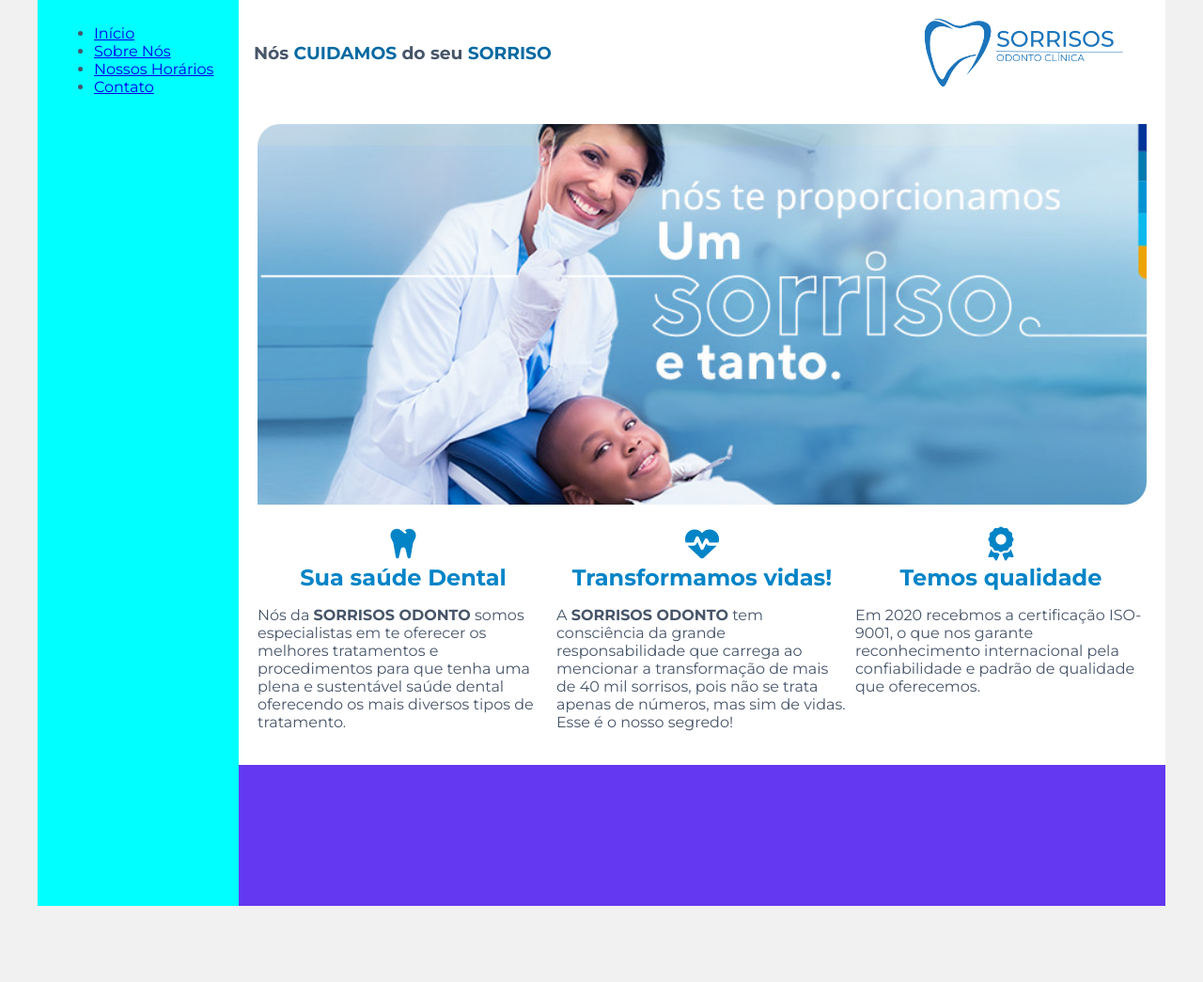
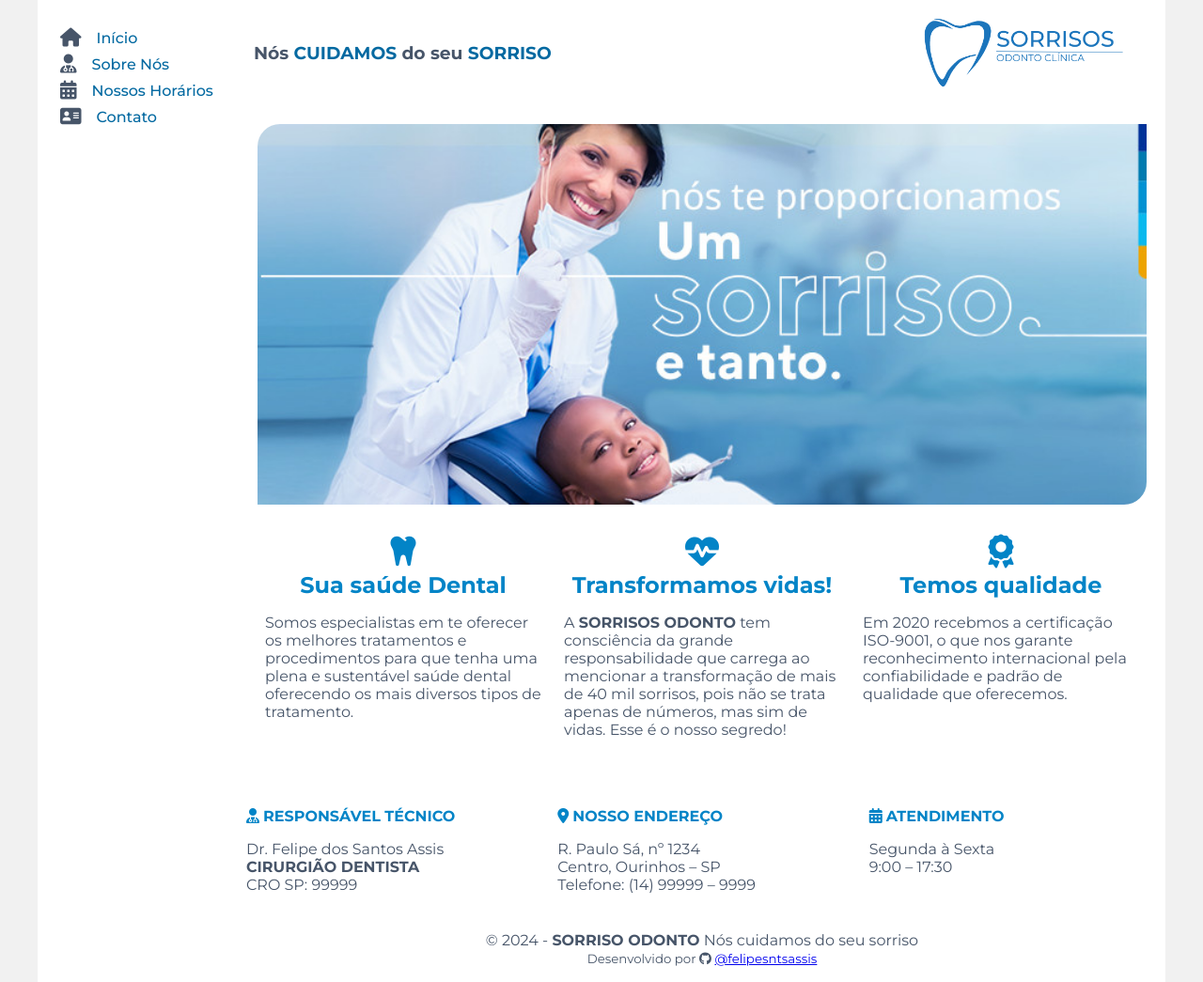
Before and after one commit to felipesntsassis/trilha-html, a plain HTML site: page index.html in a window 1280 px wide. Shown: the whole page at 94% size. Before the commit the page ends 964 px from the top, so only its background shows below. Drawn offline with Linux system fonts and the light colour scheme.

Commit message:
Implementação da página inicial.

```diff
--- a/assets/css/base.css
+++ b/assets/css/base.css
@@ -3,6 +3,7 @@
     --blue-sky-500: #0ea5e9;
     --blue-sky-600: #0284c7;
     --slate: #475569;
+    --white: #ffffff;
 }
 
 html, body {
@@ -32,7 +33,7 @@ body {
 
 .menu {
     width: 15%;
-    background-color: aqua;
+    background-color: var(--white);
     padding: 10px 20px 0px;
 }
 
@@ -72,10 +73,14 @@ body {
     border-bottom-right-radius: 24px;
 }
 
-.content .grid-content {
+.grid-content {
     display: grid;
     grid-template-columns: repeat(3, 1fr);
     gap: 0.5rem;
+}
+
+.grid-content-item {
+    padding: 0.5em;
 }
 
 .grid-content-item h2 {
@@ -87,12 +92,65 @@ body {
     color: var(--blue-sky-600);
 }
 
+.grid-content-item h4 {
+    display: flex;
+    flex-direction: row;
+    align-items: center;
+    justify-content: flex-start;
+    margin-bottom: 0.25rem;
+    color: var(--blue-sky-600);
+    text-transform: uppercase;
+}
+
+.grid-content-item h4 i {
+    margin-right: 0.25rem;
+}
+
 .grid-content-item h2 i {
     font-size: 2.25rem;
     margin-bottom: 0.15rem;
 }
 
 .footer {
-    background-color: rgb(99, 56, 240);
-    min-height: 150px;
+    display: flex;
+    flex-direction: column;
+    justify-content: baseline;
+    background-color: var(--white);
 }
+
+.footer p {
+    text-align: center;
+}
+
+.footer .grid-content-item p {
+    text-align: left;
+}
+
+.menu ul {
+    list-style: none;
+    padding: 0;
+}
+
+.menu ul li {
+    display: flex;
+    flex-direction: row;
+    align-items: center;
+    justify-content: flex-start;
+    padding: 0.25rem;
+}
+
+.menu ul li a {
+    color: var(--blue-sky);
+    font-weight: 500;
+    text-decoration: none;
+}
+
+.menu ul li a:hover {
+    text-decoration: underline;
+}
+
+
+.menu ul li i {
+    margin-right: 1rem;
+    font-size: 1.25rem;
+}
--- a/index.html
+++ b/index.html
@@ -20,10 +20,30 @@
             <div class="menu">
                 <!-- Aqui vai o seu menu -->
                 <ul>
-                    <li><a href="index.html">Início</a></li>
-                    <li><a href="about.html ">Sobre Nós</a></li>
-                    <li><a href="our-schedules.html">Nossos Horários</a></li>
-                    <li><a href="contact.html">Contato</a></li>
+                    <li>
+                        <i class="fa-solid fa-house"></i>
+                        <a href="index.html">
+                            Início
+                        </a>
+                    </li>
+                    <li>
+                        <i class="fa-solid fa-user-doctor"></i>
+                        <a href="about.html">
+                            Sobre Nós
+                        </a>
+                    </li>
+                    <li>
+                        <i class="fa-solid fa-calendar-days"></i>
+                        <a href="our-schedules.html">
+                            Nossos Horários
+                        </a>
+                    </li>
+                    <li>
+                        <i class="fa-solid fa-address-card"></i>
+                        <a href="contact.html">
+                            Contato
+                        </a>
+                    </li>
                 </ul>
             </div>
 
@@ -44,9 +64,8 @@
                                 Sua saúde Dental
                             </h2>
                             <p>
-                                Nós da <strong>SORRISOS ODONTO</strong> somos especialistas em te oferecer os melhores
-                                tratamentos e procedimentos para que tenha uma plena e sustentável saúde dental oferecendo
-                                os mais diversos tipos de tratamento.
+                                Somos especialistas em te oferecer os melhores tratamentos e procedimentos para que tenha uma plena e sustentável saúde
+                                dental oferecendo os mais diversos tipos de tratamento.
                             </p>
                         </div>
                         <div class="grid-content-item">
@@ -55,9 +74,8 @@
                                 Transformamos vidas!
                             </h2>
                             <p>
-                                A <strong>SORRISOS ODONTO</strong> tem consciência da grande responsabilidade que carrega ao mencionar a
-                                transformação de mais de 40 mil sorrisos, pois não se trata apenas de números, mas sim
-                                de vidas. Esse é o nosso segredo!
+                                A <strong>SORRISOS ODONTO</strong> tem consciência da grande responsabilidade que carrega ao mencionar a transformação
+                                de mais de 40 mil sorrisos, pois não se trata apenas de números, mas sim de vidas. Esse é o nosso segredo!
                             </p>
                         </div>
                         <div class="grid-content-item">
@@ -66,8 +84,8 @@
                                 Temos qualidade
                             </h2>
                             <p>
-                                Em 2020 recebmos a certificação ISO-9001, o que nos garante reconhecimento internacional pela
-                                confiabilidade e padrão de qualidade que oferecemos.
+                                Em 2020 recebmos a certificação ISO-9001, o que nos garante reconhecimento internacional pela confiabilidade e padrão de
+                                qualidade que oferecemos.
                             </p>
                         </div>
                     </div>
@@ -75,7 +93,55 @@
 
                 <div class="footer">
 
-                    <!-- Aqui vai o seu rodapé -->
+                    <div class="grid-content">
+                        <div class="grid-content-item">
+                            <h4>
+                                <i class="fa-solid fa-user-doctor"></i>
+                                Responsável Técnico
+                            </h4>
+                            <p>
+                                Dr. Felipe dos Santos Assis
+                                <strong>
+                                    CIRURGIÃO DENTISTA
+                                </strong>
+                                <br>
+                                CRO SP: 99999
+                            </p>
+                        </div>
+                        <div class="grid-content-item">
+                            <h4>
+                                <i class="fa-solid fa-location-dot"></i>
+                                Nosso Endereço
+                            </h4>
+                            <p>
+                                R. Paulo Sá, nº 1234
+                                <br>
+                                Centro, Ourinhos – SP
+                                <br>
+                                Telefone: (14) 99999 – 9999
+                            </p>
+                        </div>
+                        <div class="grid-content-item">
+                            <h4>
+                                <i class="fa-solid fa-calendar-days"></i>
+                                ATENDIMENTO
+                            </h4>
+                            <p>
+                                Segunda à Sexta
+                                <br>
+                                9:00 – 17:30
+                            </p>
+                        </div>
+                    </div>
+                    <p>
+                        &copy; 2024 - <strong>SORRISO ODONTO</strong> Nós cuidamos do seu sorriso
+                        <br>
+                        <small>
+                            Desenvolvido por
+                            <i class="fa-brands fa-github"></i>
+                            <a target="_blank" href="https://github.com/felipesntsassis">@felipesntsassis</a>
+                        </small>
+                    </p>
                 </div>
             </div>
         </div>
```
